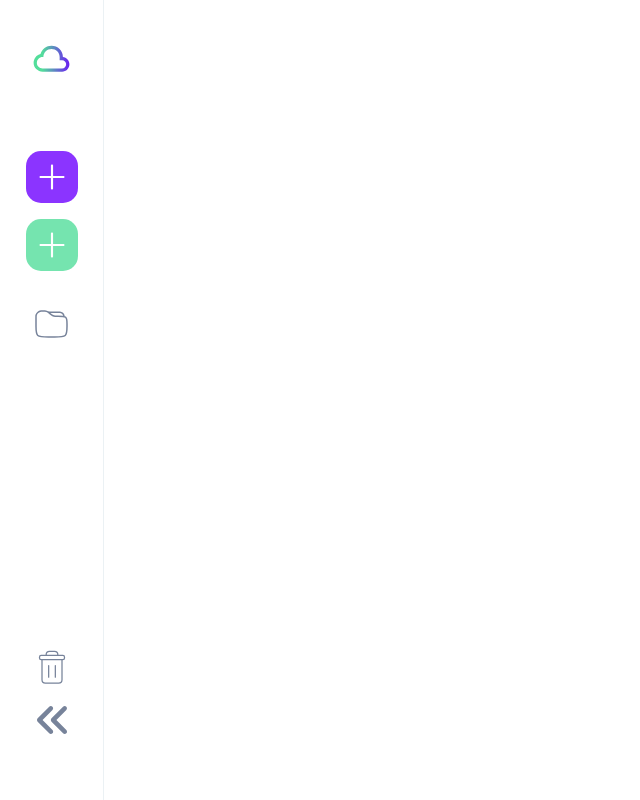
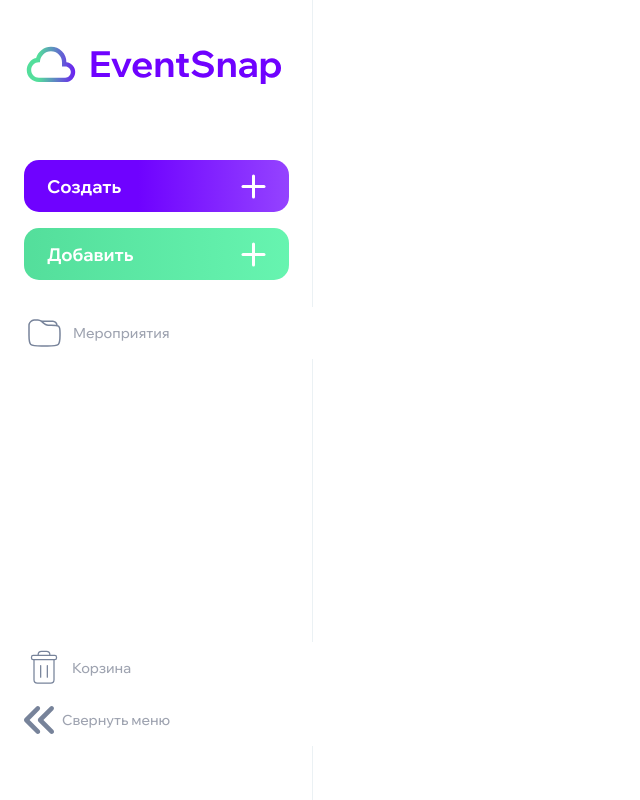
Before and after one commit to S0UZER/EventSnap_frontend, a plain HTML site: page index.html in a window 1280 px wide. Both pictures are taken after a click on the button 51 px from the left and 720 px from the top of the page. Shown: the whole page, without its empty margins (0-640 px from the left). Drawn offline with Linux system fonts and the light colour scheme.

Commit message:
scroll bar

```diff
--- a/css/sidebar.css
+++ b/css/sidebar.css
@@ -6,8 +6,10 @@
     display: flex;
     flex-direction: column;
     align-items: center;
+    transition: width 0.25s ease;
 }
 
+/* ===== LOGO (collapsed) ===== */
 .sidebar__logo {
     width: 67px;
     height: 54px;
@@ -17,14 +19,13 @@
     display: flex;
     align-items: center;
     justify-content: center;
+    flex-shrink: 0;
 }
 
-.sidebar__logo img {
-    width: 100%;
-    height: 100%;
-    object-fit: contain;
-}
+.sidebar__logo--expanded { display: none; }
+.sidebar__logo--collapsed { width: 100%; height: 100%; object-fit: contain; }
 
+/* ===== КНОПКИ (collapsed) ===== */
 .sidebar__btn {
     background: transparent;
     border: none;
@@ -33,46 +34,169 @@
     align-items: center;
     justify-content: center;
     padding: 0;
+    flex-shrink: 0;
 }
 
-.sidebar__btn img {
-    display: block;
+.sidebar__btn img { display: block; }
+
+.sidebar__btn--create { width: 52px; height: 52px; margin-top: 65px; }
+.sidebar__btn--add    { width: 52px; height: 52px; margin-top: 16px; }
+
+.sidebar__btn--file {
+    width: 104px; height: 52px;
+    padding: 8px 26px; box-sizing: border-box;
+    margin-top: 27px;
+}
+.sidebar__btn--rubbish {
+    width: 104px; height: 52px;
+    padding: 8px 26px; box-sizing: border-box;
+    margin-top: auto;
+}
+.sidebar__btn--hide {
+    width: 104px; height: 52px;
+    padding: 8px 26px; box-sizing: border-box;
+    margin-bottom: 54px;
 }
 
-.sidebar__btn--create {
-    width: 52px;
-    height: 52px;
-    margin-top: 65px;
+/* Скрыто в collapsed */
+.sidebar__label    { display: none; }
+.sidebar__btn-plus { display: none; }
+
+/* ===== EXPANDED STATE ===== */
+.sidebar--expanded {
+    width: 313px;
+    align-items: flex-start;
 }
 
-.sidebar__btn--add {
-    width: 52px;
-    height: 52px;
-    margin-top: 16px;
+/* Logo */
+.sidebar--expanded .sidebar__logo {
+    width: 266px; height: 63px;
+    padding: 0; margin-left: 24px;
+}
+.sidebar--expanded .sidebar__logo--collapsed { display: none; }
+.sidebar--expanded .sidebar__logo--expanded {
+    display: block; width: 100%; height: 100%; object-fit: contain;
 }
 
-.sidebar__btn--file {
-    width: 104px;
+/* Показываем метки */
+.sidebar--expanded .sidebar__label { display: inline; }
+.sidebar--expanded .sidebar__btn-plus { display: block; flex-shrink: 0; }
+
+/* Кнопка Создать */
+.sidebar--expanded .sidebar__btn--create {
+    width: 265px;
     height: 52px;
-    padding: 8px 26px;
+    border-radius: 15px;
+    padding: 16px 23px;
     box-sizing: border-box;
-    margin-top: 27px;
+    justify-content: space-between;
+    margin-left: 24px;
+    margin-top: 65px;
+    background: linear-gradient(88.98deg, #6F02FF 43.24%, #9442FF 99.13%);
 }
 
+.sidebar--expanded .sidebar__btn--create > img { display: none; }
 
-.sidebar__btn--rubbish {
-    width: 104px;
-    height: 52px;
-    padding: 8px 26px;
-    box-sizing: border-box;
-    margin-top: auto;
+.sidebar--expanded .sidebar__btn--create .sidebar__label {
+    color: #fff;
+    font-size: 17.8px;
+    font-weight: 700;
+    line-height: 20px;
+    font-family: "Wix Madefor Display", sans-serif;
+    white-space: nowrap;
 }
 
-.sidebar__btn--hide {
-    width: 104px;
+/* Кнопка Добавить */
+.sidebar--expanded .sidebar__btn--add {
+    width: 265px;
     height: 52px;
-    padding: 8px 26px;
+    border-radius: 15px;
+    padding: 16px 23px;
     box-sizing: border-box;
-    margin-top: 0;
+    justify-content: space-between;
+    margin-left: 24px;
+    margin-top: 16px;
+    background: linear-gradient(90deg, hsla(151, 68%, 60%, 1) 0%, hsla(151, 87%, 68%, 1) 100%);
+}
+
+.sidebar--expanded .sidebar__btn--add > img { display: none; }
+
+.sidebar--expanded .sidebar__btn--add .sidebar__label {
+    color: #fff;
+    font-size: 17.8px;
+    font-weight: 700;
+    line-height: 20px;
+    font-family: "Wix Madefor Display", sans-serif;
+    white-space: nowrap;
+}
+
+/* Кнопка Мероприятия */
+.sidebar--expanded .sidebar__btn--file {
+    width: 313px;
+    height: 52px;
+    padding: 16px 24px;
+    box-sizing: border-box;
+    justify-content: flex-start;
+    gap: 8px;
+    margin-left: 0;
+    background: hsla(0, 0%, 100%, 1);
+}
+
+.sidebar--expanded .sidebar__btn--file .sidebar__label {
+    font-size: 14px;
+    font-weight: 500;
+    font-family: "Wix Madefor Display", sans-serif;
+    color: #1a1d2e;
+    white-space: nowrap;
+}
+
+/* Текст в кнопке Мероприятия */
+.sidebar--expanded .sidebar__btn--file .sidebar__label {
+    font-size: 14px;
+    font-weight: 500;
+    font-family: "Wix Madefor Display", sans-serif;
+    color: #9ea3b0;
+    white-space: nowrap;
+}
+
+/* Корзина — такая же как Мероприятия */
+.sidebar--expanded .sidebar__btn--rubbish {
+    width: 313px;
+    height: 52px;
+    padding: 16px 24px;
+    box-sizing: border-box;
+    justify-content: flex-start;
+    gap: 8px;
+    margin-top: auto;
+    background: hsla(0, 0%, 100%, 1);
+}
+
+.sidebar--expanded .sidebar__btn--rubbish .sidebar__label {
+    display: inline;
+    font-size: 14px;
+    font-weight: 500;
+    font-family: "Wix Madefor Display", sans-serif;
+    color: #9ea3b0;
+    white-space: nowrap;
+}
+
+/* Свернуть меню */
+.sidebar--expanded .sidebar__btn--hide {
+    width: 313px;
+    height: 52px;
+    padding: 16px 24px;
+    box-sizing: border-box;
+    justify-content: flex-start;
+    gap: 8px;
     margin-bottom: 54px;
+    background: hsla(0, 0%, 100%, 1);
 }
+
+.sidebar--expanded .sidebar__btn--hide .sidebar__label {
+    display: inline;
+    font-size: 14px;
+    font-weight: 500;
+    font-family: "Wix Madefor Display", sans-serif;
+    color: #9ea3b0;
+    white-space: nowrap;
+}
--- a/index.html
+++ b/index.html
@@ -7,30 +7,44 @@
     <title>EventSnap | Home</title>
     <link rel="stylesheet" href="./css/main.css">
     <link rel="stylesheet" href="./css/sidebar.css">
-    <script src="./scripts/main.js" type="module" defer></script>
+    <script src="./scripts/main.js" defer></script>
 </head>
 <body>
 
-<aside class="sidebar">
+<aside class="sidebar" id="sidebar">
 
     <div class="sidebar__logo">
-        <img src="./img/main_page/cloud_logo.svg" alt="EventSnap">
+        <img class="sidebar__logo--collapsed" src="./img/main_page/cloud_logo.svg" alt="EventSnap">
+        <img class="sidebar__logo--expanded" src="./img/main_page/logo_expand.svg" alt="EventSnap">
     </div>
 
     <button class="sidebar__btn sidebar__btn--create">
         <img src="./img/main_page/btn_create1.svg" alt="Создать">
+        <span class="sidebar__label">Создать</span>
+        <svg class="sidebar__btn-plus sidebar__label" width="25" height="25" viewBox="0 0 25 25" fill="none">
+            <line x1="12.5" y1="2" x2="12.5" y2="23" stroke="white" stroke-width="3" stroke-linecap="round"/>
+            <line x1="2" y1="12.5" x2="23" y2="12.5" stroke="white" stroke-width="3" stroke-linecap="round"/>
+        </svg>
     </button>
     <button class="sidebar__btn sidebar__btn--add">
         <img src="./img/main_page/btn_add1.svg" alt="Добавить">
+        <span class="sidebar__label">Добавить</span>
+        <svg class="sidebar__btn-plus sidebar__label" width="25" height="25" viewBox="0 0 25 25" fill="none">
+            <line x1="12.5" y1="2" x2="12.5" y2="23" stroke="white" stroke-width="3" stroke-linecap="round"/>
+            <line x1="2" y1="12.5" x2="23" y2="12.5" stroke="white" stroke-width="3" stroke-linecap="round"/>
+        </svg>
     </button>
     <button class="sidebar__btn sidebar__btn--file">
-        <img src="./img/main_page/folderbtn.svg" alt="Файл">
+        <img src="./img/main_page/folderbtn.svg" alt="Мероприятия">
+        <span class="sidebar__label">Мероприятия</span>
     </button>
     <button class="sidebar__btn sidebar__btn--rubbish">
         <img src="./img/main_page/btn_rub1.svg" alt="Корзина">
+        <span class="sidebar__label">Корзина</span>
     </button>
-    <button class="sidebar__btn sidebar__btn--hide">
+    <button class="sidebar__btn sidebar__btn--hide" id="sidebarToggle">
         <img src="./img/main_page/btn_hide.svg" alt="Свернуть">
+        <span class="sidebar__label">Свернуть меню</span>
     </button>
 
 </aside>
--- a/scripts/main.js
+++ b/scripts/main.js
@@ -1,6 +1,10 @@
-const sidebar = document.querySelector('.sidebar');
-const collapseBtn = document.getElementById('sidebarCollapse');
+const sidebar = document.getElementById('sidebar');
+const toggleBtn = document.getElementById('sidebarToggle');
 
-collapseBtn?.addEventListener('click', () => {
-    sidebar.classList.toggle('collapsed');
+console.log('sidebar:', sidebar);
+console.log('toggleBtn:', toggleBtn);
+
+toggleBtn.addEventListener('click', () => {
+    sidebar.classList.toggle('sidebar--expanded');
+    console.log('toggled:', sidebar.classList.contains('sidebar--expanded'));
 });
```
Also changed, not shown: img/main_page/logo_expand.svg (added).
